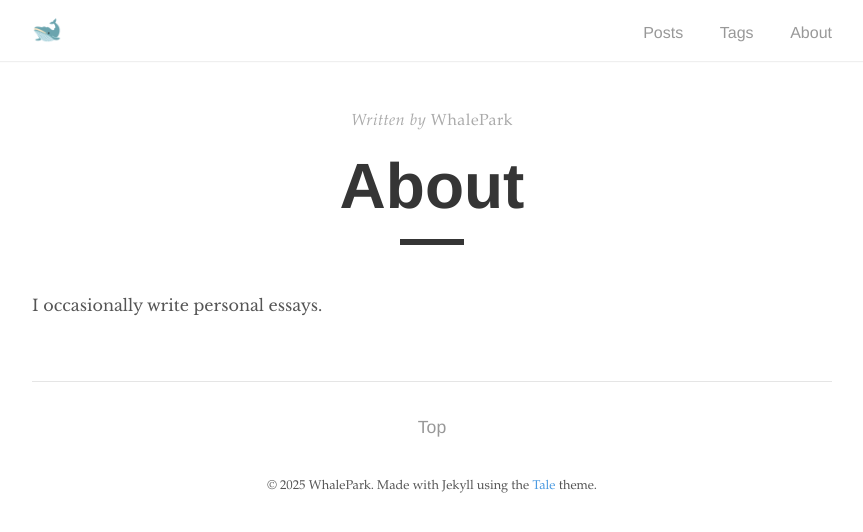
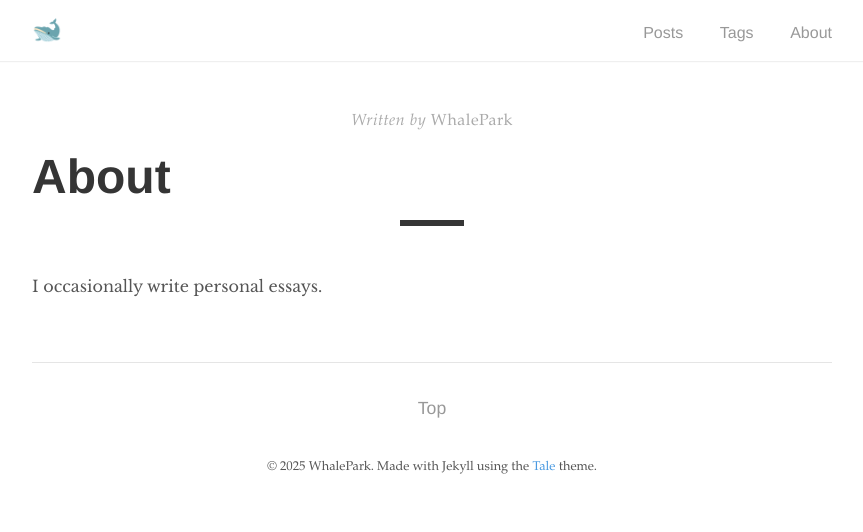
Before and after one commit to whalepark/blog, a Jekyll site: the page built from _pages/about.md, in a window 1280 px wide. Shown: the top 532 px of the page, without its empty margins (208-1071 px from the left). Built offline with Jekyll 4.4.1, drawn with Linux system fonts in a browser that asks for light colours.

Commit message:
Update _post.scss

```diff
--- a/_sass/tale/_post.scss
+++ b/_sass/tale/_post.scss
@@ -15,9 +15,9 @@
   &-title {
     color: $default-shade;
     font-family: $sans-serif;
-    font-size: 4rem;
+    font-size: 3rem;
     margin: 1rem 0;
-    text-align: center;
+    text-align: left;
   }
 
   &-line {
```
